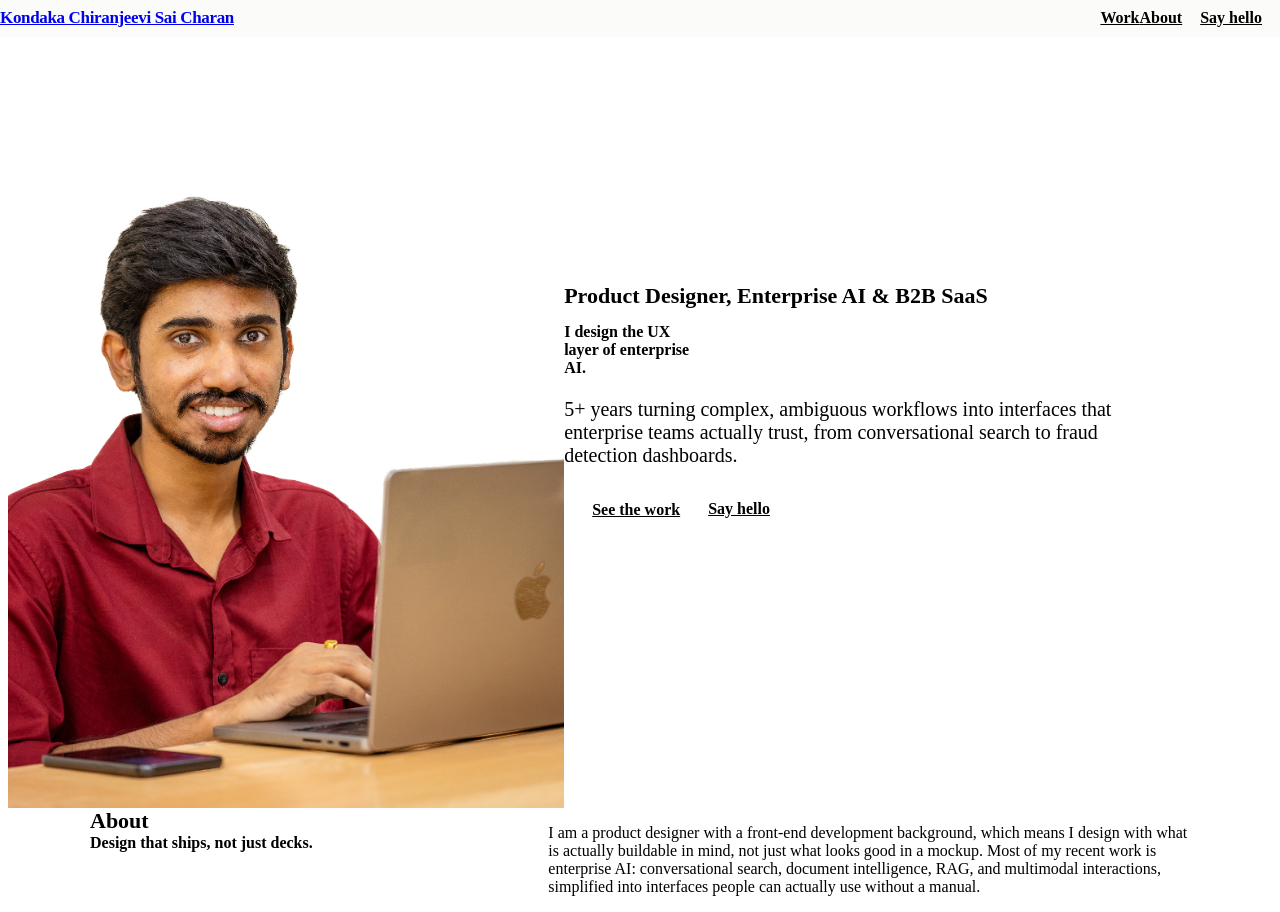
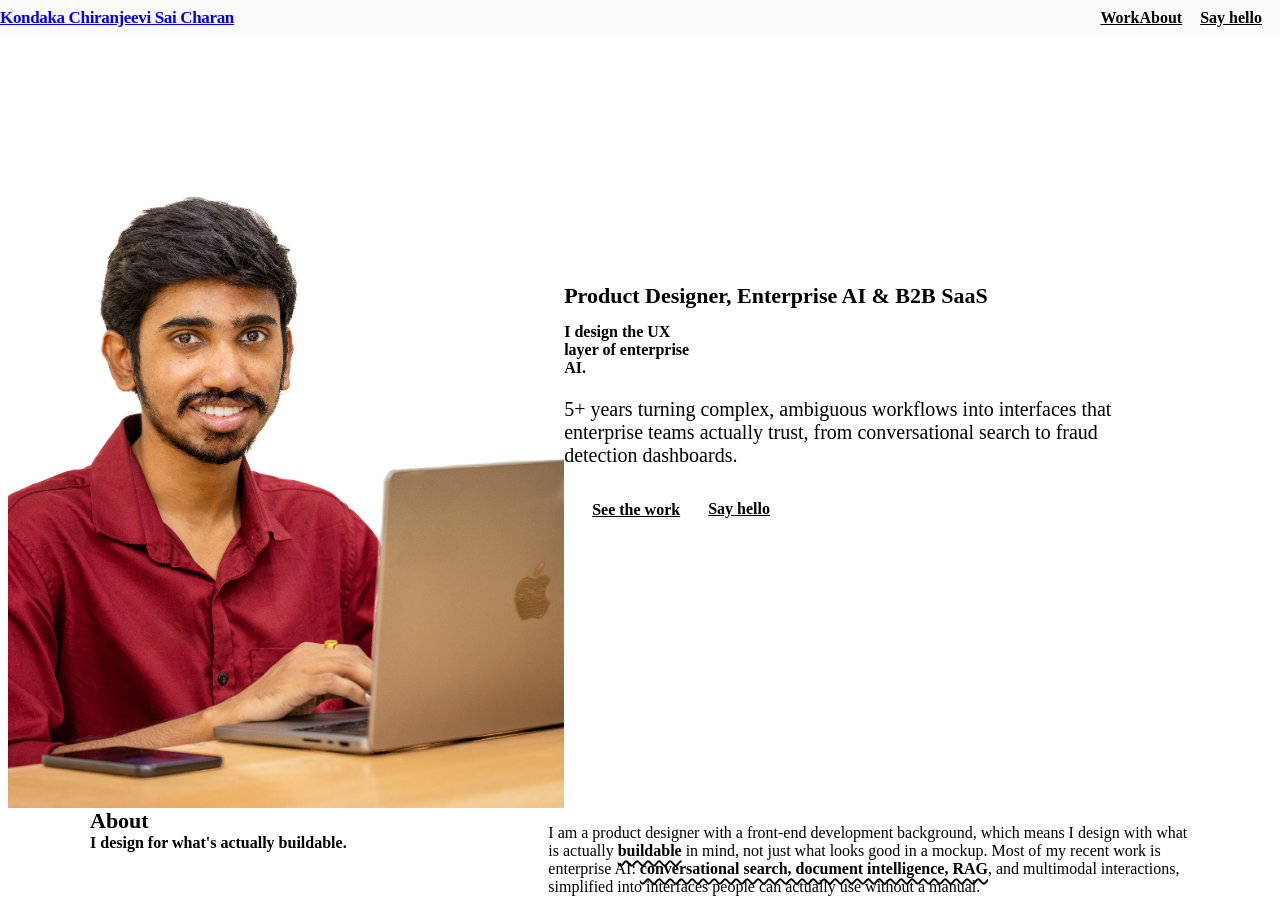
Before and after one commit to Chiranjeevi-sai-charan/portfolio, a React (Vite) app: page / in a window 1280 px wide. Shown: the top 912 px of the page. Built offline with nearby package versions, Linux system fonts and the light colour scheme; the HTML template or start-up script is replaced by a standard one.

Commit message:
Update About heading and add wavy underline highlights to key phrases

```diff
--- a/src/pages/Home.jsx
+++ b/src/pages/Home.jsx
@@ -75,20 +75,23 @@ export default function Home() {
         <Reveal className={styles.aboutGrid}>
           <div>
             <div className={styles.kicker}>About</div>
-            <h2>Design that ships, not just decks.</h2>
+            <h2>I design for what&apos;s actually buildable.</h2>
           </div>
           <div className={styles.aboutBody}>
             <p>
               I am a product designer with a front-end development background, which means
-              I design with what is actually buildable in mind, not just what looks good in
-              a mockup. Most of my recent work is enterprise AI: conversational search,
-              document intelligence, RAG, and multimodal interactions, simplified into
-              interfaces people can actually use without a manual.
+              I design with what is actually <span className={styles.highlight}>buildable</span> in
+              mind, not just what looks good in a mockup. Most of my recent work is enterprise
+              AI: <span className={styles.highlight}>conversational search, document intelligence,
+              RAG</span>, and multimodal interactions, simplified into interfaces people can
+              actually use without a manual.
             </p>
             <p>
-              I care about systems more than one-off screens. Reusable components, design
-              tokens, and patterns that hold up across a whole product, not just one flow.
-              That instinct is also what earned my team recognition at a recent AI hackathon.
+              I care about systems more than one-off screens.{" "}
+              <span className={styles.highlight}>Reusable components, design tokens</span>, and
+              patterns that hold up across a whole product, not just one flow. That instinct is
+              also what earned my team <span className={styles.highlight}>recognition at a recent
+              AI hackathon</span>.
             </p>
           </div>
         </Reveal>
--- a/src/pages/Home.module.css
+++ b/src/pages/Home.module.css
@@ -99,6 +99,15 @@
 .aboutGrid h2 { font-family: var(--font-display); font-size: var(--fs-h1); margin-top: var(--sp-1); }
 .aboutBody p { color: var(--ink-soft); }
 .aboutBody p + p { margin-top: var(--sp-3); }
+.highlight {
+  color: var(--ink);
+  font-weight: 600;
+  text-decoration: underline;
+  text-decoration-style: wavy;
+  text-decoration-color: var(--accent);
+  text-decoration-thickness: 2px;
+  text-underline-offset: 4px;
+}
 @media (max-width: 780px) { .aboutGrid { grid-template-columns: 1fr; } }
 
 .grid { display: grid; grid-template-columns: repeat(2, 1fr); gap: var(--sp-4); }
```
